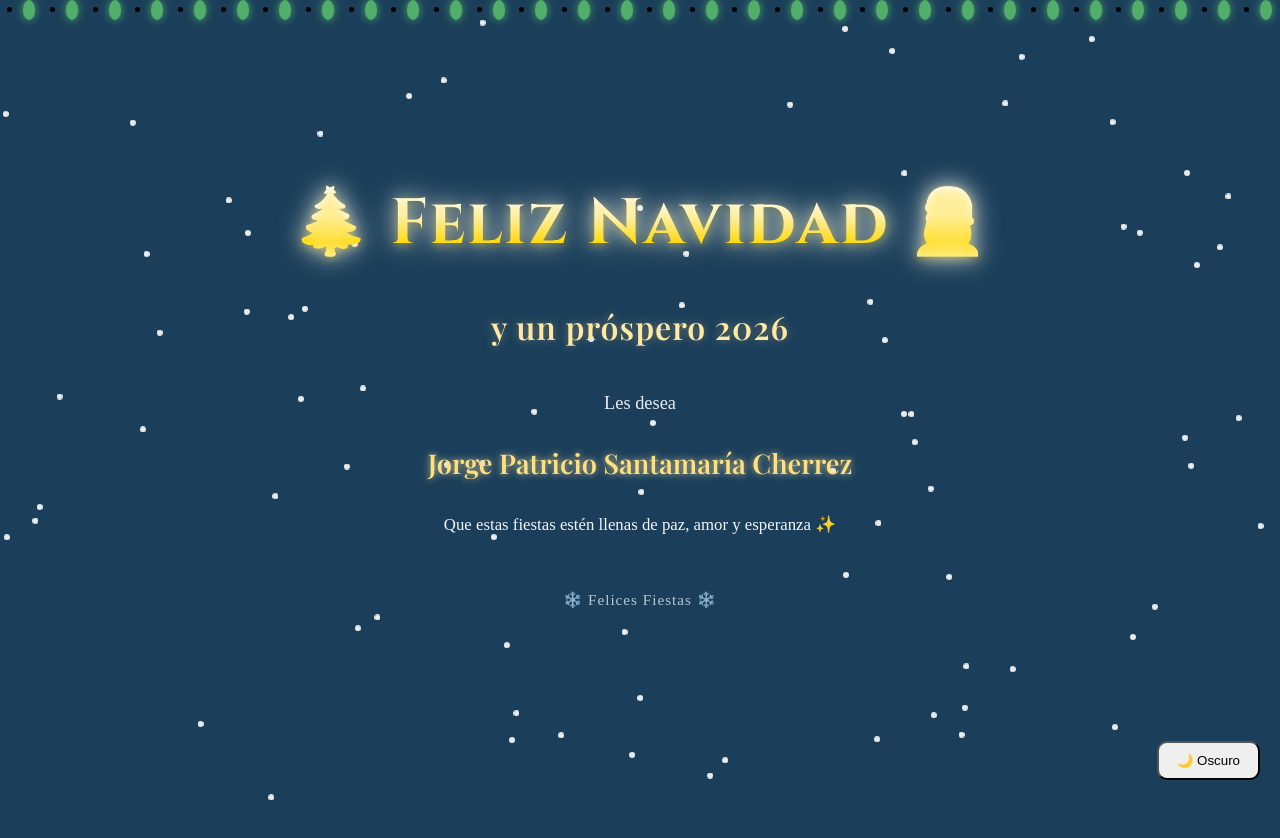
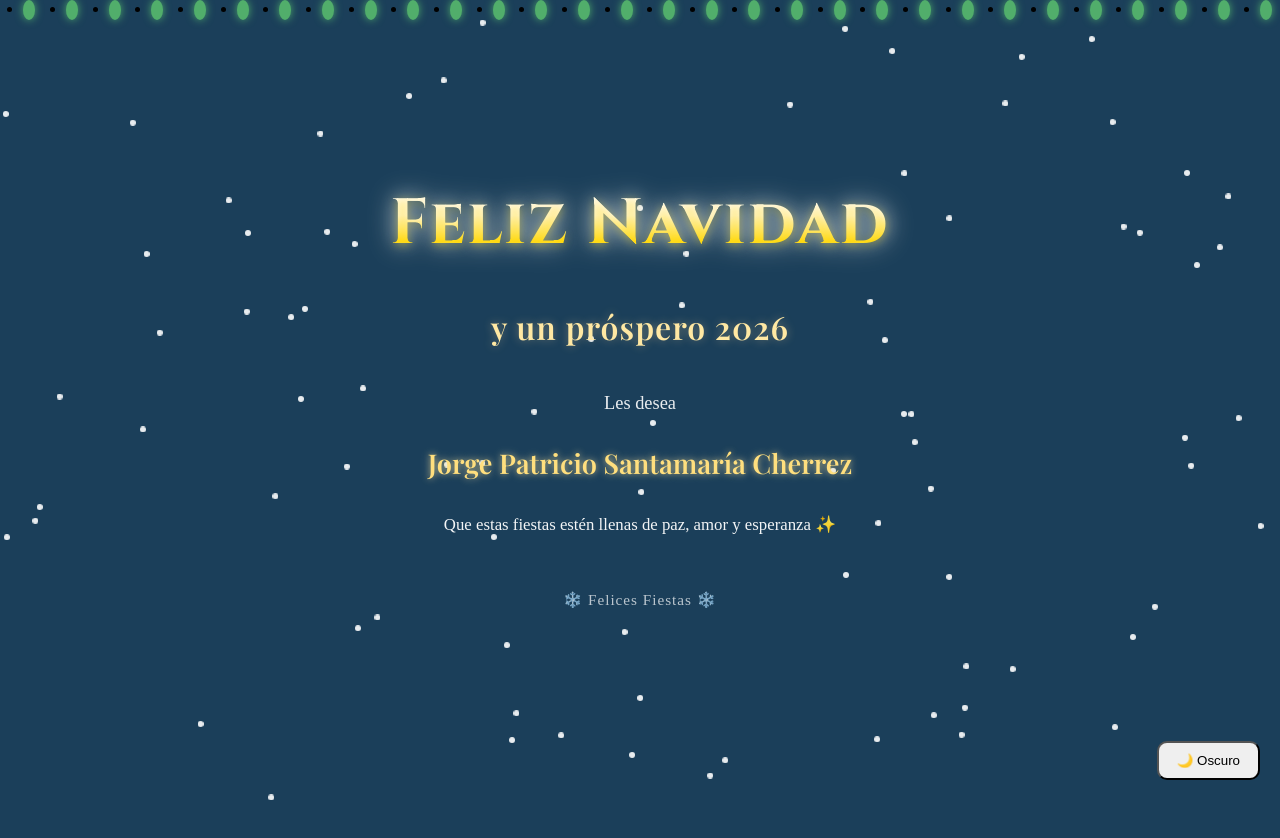
Before and after one commit to Patogol35/Navidad, a React (Vite) app: page / in a window 1280 px wide. Shown: the top 838 px of the page. Built offline with nearby package versions, Linux system fonts and the light colour scheme.

Commit message:
Update Home.jsx

```diff
--- a/src/pages/Home.jsx
+++ b/src/pages/Home.jsx
@@ -3,27 +3,27 @@ import "./Home.css";
 export default function Home() {
   return (
     <div className="home-container">
-      <h1 className="title glow">
-        🎄 Feliz Navidad 🎅
+      <h1 className="title">
+        Feliz Navidad
       </h1>
 
-      <h2 className="subtitle fade">
+      <h2 className="subtitle">
         y un próspero 2026
       </h2>
 
-      <p className="message fade">
+      <p className="message">
         Les desea
       </p>
 
-      <p className="name shine">
+      <p className="name">
         Jorge Patricio Santamaría Cherrez
       </p>
 
-      <p className="blessing fade">
+      <p className="blessing">
         Que estas fiestas estén llenas de paz, amor y esperanza ✨
       </p>
 
-      <footer className="footer fade">
+      <footer className="footer">
         ❄️ Felices Fiestas ❄️
       </footer>
     </div>
```
